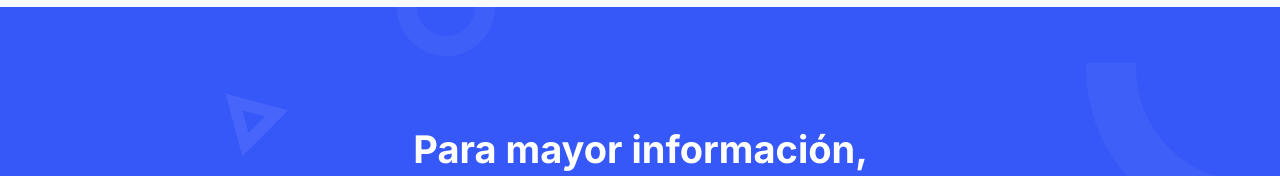
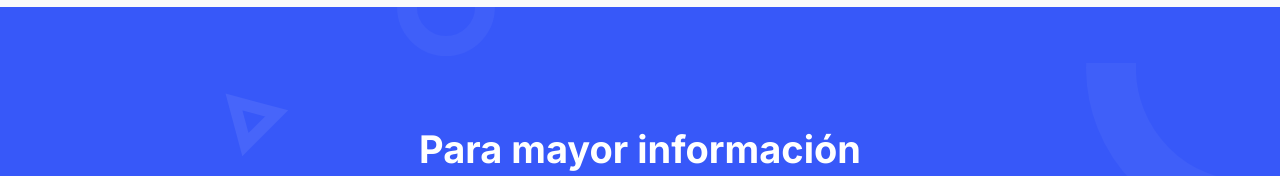
Before and after one commit to DominaIngles/dominaingles, a website: page index.html in a window 1280 px wide. Shown: the part 1960-2136 px from the top of the page. Drawn offline with nearby package versions, Linux system fonts and the light colour scheme.

Commit message:
Update index.html

```diff
--- a/index.html
+++ b/index.html
@@ -522,7 +522,7 @@ cumplimiento mínimo de un:
                 <h2
                   class="mb-2.5 text-3xl font-bold text-white md:text-[38px] md:leading-[1.44]"
                 >
-                  <span>Para mayor información,</span>
+                  <span>Para mayor información</span>
 
                   <span class="text-3xl font-normal md:text-[40px]">
                    Teacher Luis Miguel Falcón Lubin
```
